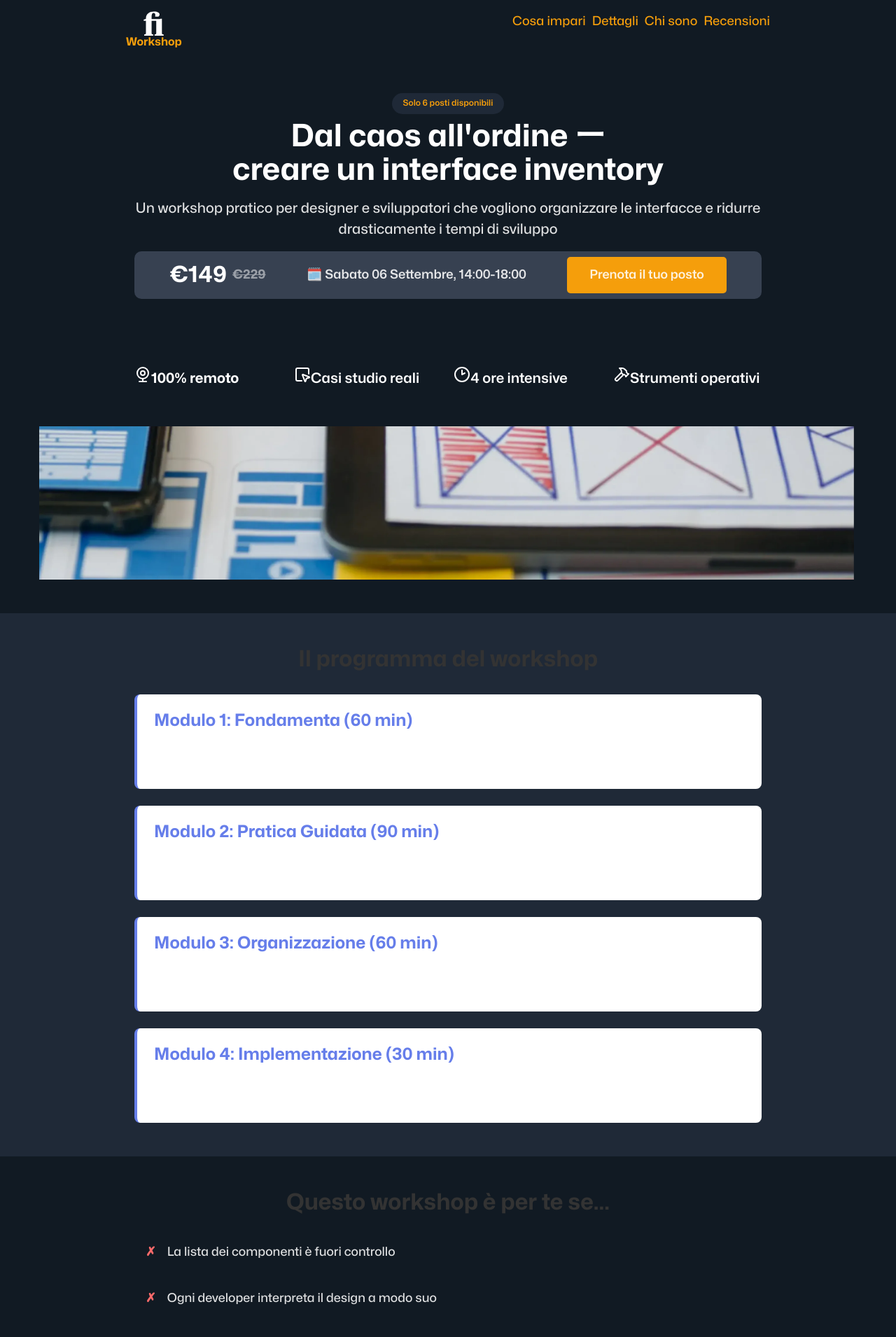
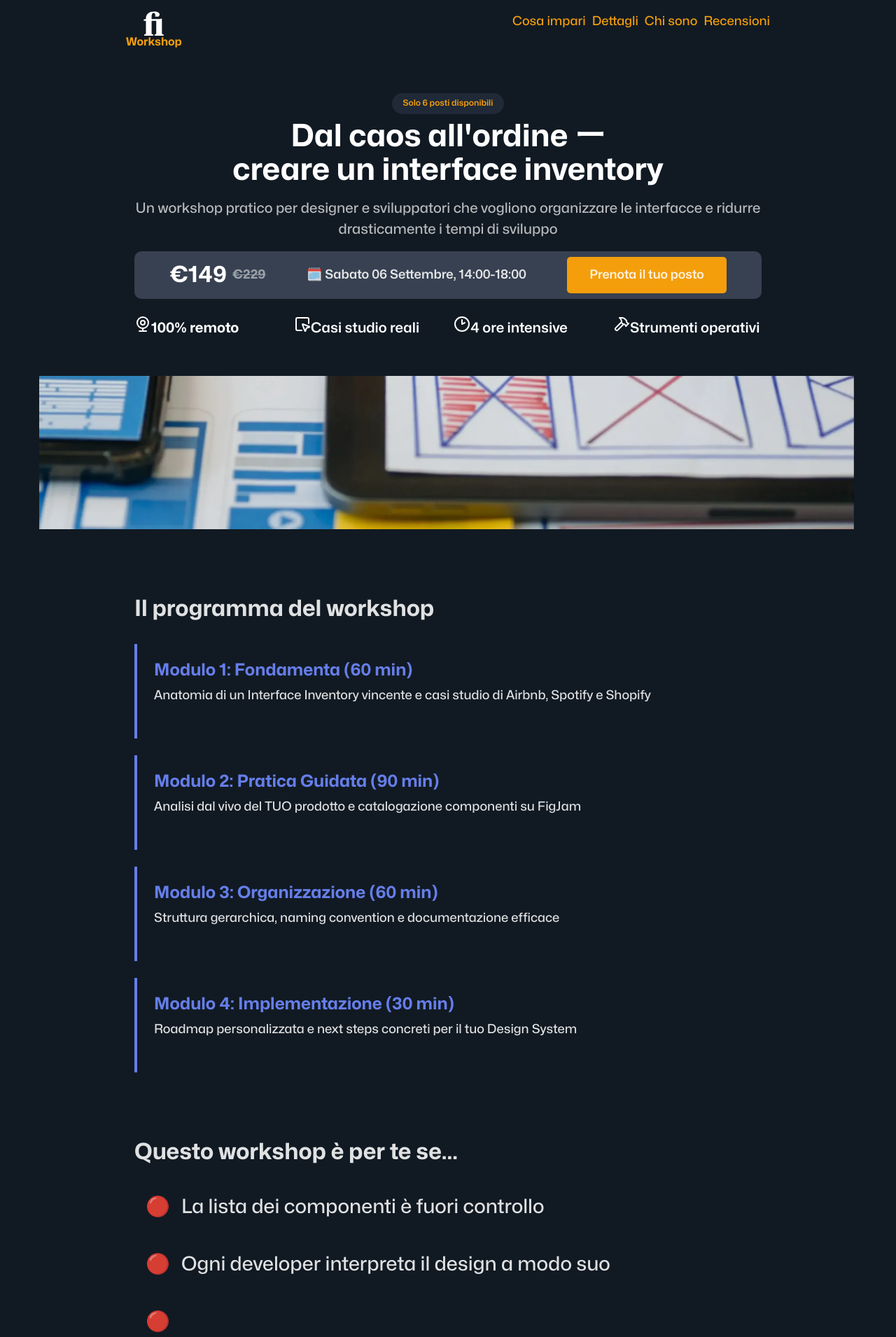
Before and after one commit to zetareticoli/fi, a Jekyll site: the page built from interface-inventory.html, in a window 1280 px wide. Shown: the top 1910 px of the page at 70% size. Built offline with Jekyll 4.4.1, drawn with Linux system fonts in a browser that asks for light colours; some web fonts are replaced; comment, search, counter and statistics services are not loaded.

Commit message:
refactor: styles

```diff
--- a/css/workshop.scss
+++ b/css/workshop.scss
@@ -33,7 +33,7 @@
 .hero p {
   font-size: 1.25rem;
   margin-bottom: 1rem;
-  color: var(--text);
+  color: rgba(255, 255, 255, 0.7);
 }
 
 .badge {
@@ -55,14 +55,12 @@
   justify-content: space-evenly;
   padding: 1rem;
   gap: 1rem;
-  margin-bottom: 3rem;
   border-radius: 10px;
 }
 @media screen and (min-width: 768px) {
   .price-section {
     padding: 0.5rem;
     flex-direction: row;
-    margin-bottom: 6rem;
   }
 }
 
@@ -110,17 +108,6 @@
   padding: 3rem 0;
 }
 
-.section:nth-child(even) {
-  background: var(--background-weak);
-}
-
-.section h2 {
-  font-size: 2rem;
-  margin-bottom: 1.5rem;
-  text-align: center;
-  color: #333;
-}
-
 .problem-list {
   list-style: none;
   margin-bottom: 2rem;
@@ -128,13 +115,11 @@
 
 .problem-list li {
   padding: 0.5rem 0;
-  font-size: 1.1rem;
+  font-size: 1.75rem;
 }
 
 .problem-list li:before {
-  content: "✗";
-  color: #ff6b6b;
-  font-weight: bold;
+  content: "🔴";
   margin-right: 1rem;
 }
 
@@ -166,9 +151,7 @@
 }
 
 .program-item {
-  background: white;
   padding: 1.5rem;
-  border-radius: 8px;
   border-left: 4px solid #667eea;
 }
 
```
